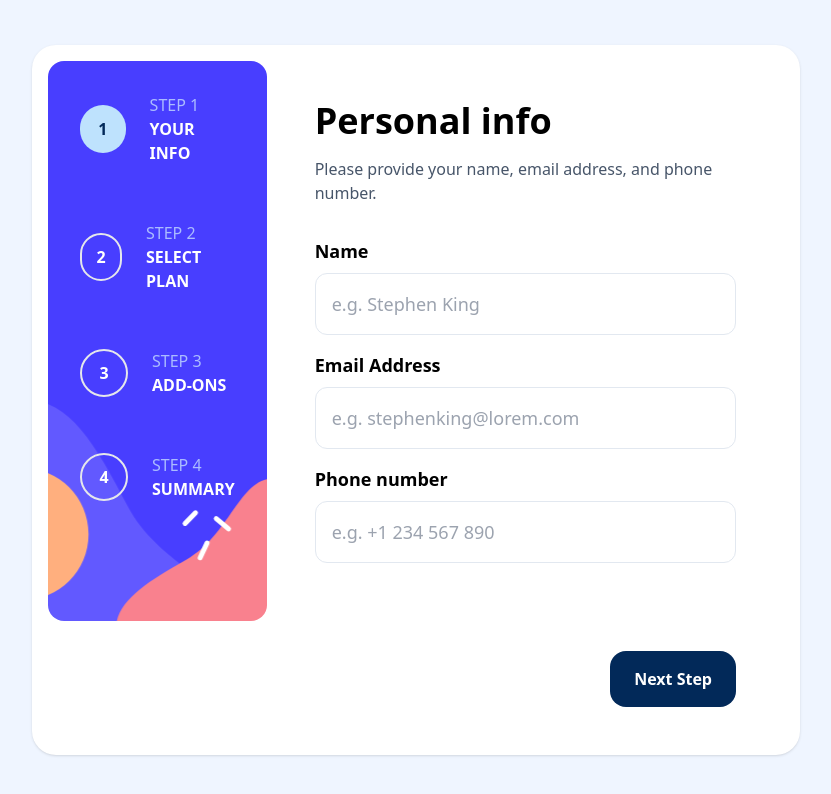
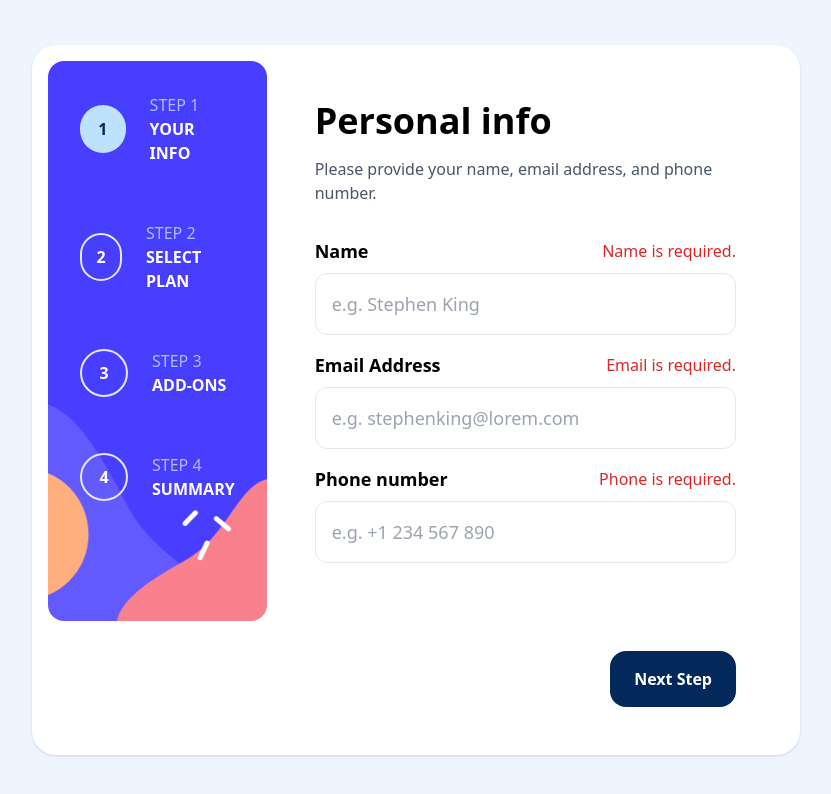
Before and after one commit to ReconfortDev/Multi-Step-Form, an Angular app: page / in a window 1280 px wide. Both pictures are taken after a click on the button "Next Step". Shown: the top 794 px of the page, without its empty margins (224-1055 px from the left). Built offline with nearby package versions, Linux system fonts and the light colour scheme.

Commit message:
complete personal info integration

```diff
--- a/src/app/app.component.html
+++ b/src/app/app.component.html
@@ -14,7 +14,7 @@
         </div>
         <div class="w-full p-4 flex flex-col justify-center items-center md:items-start">
             <div class="h-full rounded-lg bg-white shadow md:shadow-none  w-[95%] md:w-full -mt-32 lg:mt-0 p-6 lg:px-8 flex flex-col justify-center">
-                <app-personal-info *ngIf="currentStep === 1"/>
+                <app-personal-info *ngIf="currentStep === 1" [personalInfoForm]="personalInfoForm"/>
                 <app-plan *ngIf="currentStep === 2"/>
                 <app-addons *ngIf="currentStep === 3"/>
                 <app-summary *ngIf="currentStep === 4"/>
--- a/src/app/app.component.ts
+++ b/src/app/app.component.ts
@@ -6,7 +6,7 @@ import {PlanComponent} from "./components/plan/plan.component";
 import {AddonsComponent} from "./components/addons/addons.component";
 import {SummaryComponent} from "./components/summary/summary.component";
 import {FinishComponent} from "./components/finish/finish.component";
-import {FormBuilder, FormGroup, Validators} from "@angular/forms";
+import {AbstractControl, FormBuilder, FormGroup, ValidationErrors, ValidatorFn, Validators} from "@angular/forms";
 
 @Component({
   selector: 'app-root',
@@ -18,13 +18,27 @@ export class AppComponent {
   currentStep: number = 1;
   personalInfoForm: FormGroup;
 
+  // Personal info functionalities
+
+  // Function of validating form
+  phoneValidator(): ValidatorFn {
+    return (control: AbstractControl): ValidationErrors | null => {
+      const validPhoneNumberPattern = /^\+?[1-9]\d{1,14}$/;
+      const isValid = validPhoneNumberPattern.test(control.value);
+      return isValid ? null : { invalidPhone: true };
+    };
+  }
+
   constructor(private fb: FormBuilder) {
     this.personalInfoForm = this.fb.group({
       name: ['', Validators.required],
       email: ['', [Validators.required, Validators.email]],
-      phone: ['', Validators.required]
+      phone: ['', [Validators.required, this.phoneValidator()]]
     });
   }
+
+
+
 
   goToNextStep(): void {
     if (this.currentStep === 1 && this.personalInfoForm.invalid) {
--- a/src/app/components/personal-info/personal-info.component.html
+++ b/src/app/components/personal-info/personal-info.component.html
@@ -1,20 +1,38 @@
 <div class="w-full h-full flex flex-col gap-4">
     <h1 class="text-4xl font-bold">Personal info</h1>
     <p class="text-slate-600">Please provide your name, email address, and phone number.</p>
-    <form class="py-4 flex flex-col gap-4">
+    <form [formGroup]="personalInfoForm" class="py-4 flex flex-col gap-4">
         <div class="w-full flex flex-col gap-2">
-            <label for="name" class="text-lg font-semibold">Name</label>
-            <input type="text" placeholder="e.g. Stephen King" id="name"
+            <div class="w-full flex items-center justify-between">
+                <label for="name" class="text-lg font-semibold">Name</label>
+                <div *ngIf="personalInfoForm.get('name')?.invalid && personalInfoForm.get('name')?.touched"
+                     class="text-red-600">
+                    Name is required.
+                </div>
+            </div>
+            <input type="text" placeholder="e.g. Stephen King" id="name" formControlName="name"
                    class="p-4 bg-transparent border border-slate-200 rounded-xl text-lg font-medium outline-2 outline-[#483EFF] ring-none"/>
         </div>
         <div class="w-full flex flex-col gap-2">
-            <label for="email" class="text-lg font-semibold">Email Address</label>
-            <input type="text" placeholder="e.g. stephenking@lorem.com" id="email"
+            <div class="w-full flex items-center justify-between">
+                <label for="email" class="text-lg font-semibold">Email Address</label>
+                <div *ngIf="personalInfoForm.get('email')?.invalid && personalInfoForm.get('email')?.touched"
+                     class="text-red-600">
+                    Email is required.
+                </div>
+            </div>
+            <input type="text" placeholder="e.g. stephenking@lorem.com" id="email" formControlName="email"
                    class="p-4 bg-transparent border border-slate-200 rounded-xl text-lg font-medium outline-2 outline-[#483EFF] ring-none"/>
         </div>
         <div class="w-full flex flex-col gap-2">
-            <label for="phone" class="text-lg font-semibold">Phone number</label>
-            <input type="text" placeholder="e.g. +1 234 567 890" id="phone"
+            <div class="w-full flex items-center justify-between">
+                <label for="phone" class="text-lg font-semibold">Phone number</label>
+                <div *ngIf="personalInfoForm.get('phone')?.invalid && personalInfoForm.get('phone')?.touched"
+                     class="text-red-600">
+                    Phone is required.
+                </div>
+            </div>
+            <input type="text" placeholder="e.g. +1 234 567 890" id="phone" formControlName="phone"
                    class="p-4 bg-transparent border border-slate-200 rounded-xl text-lg font-medium outline-2 outline-[#483EFF] ring-none"/>
         </div>
     </form>
```
Also changed, not shown: src/app/components/personal-info/personal-info.component.ts (+9 -3 lines).
